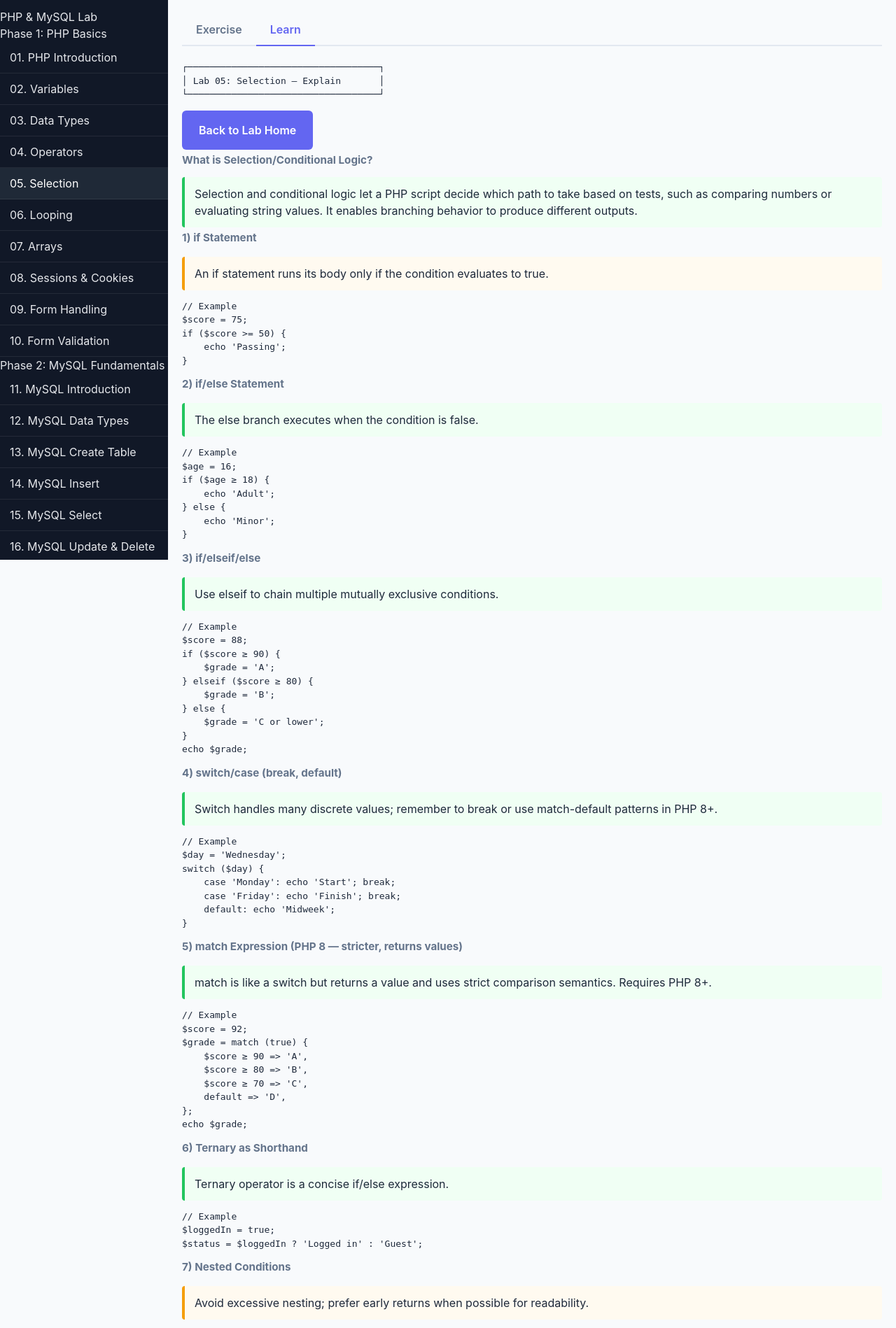
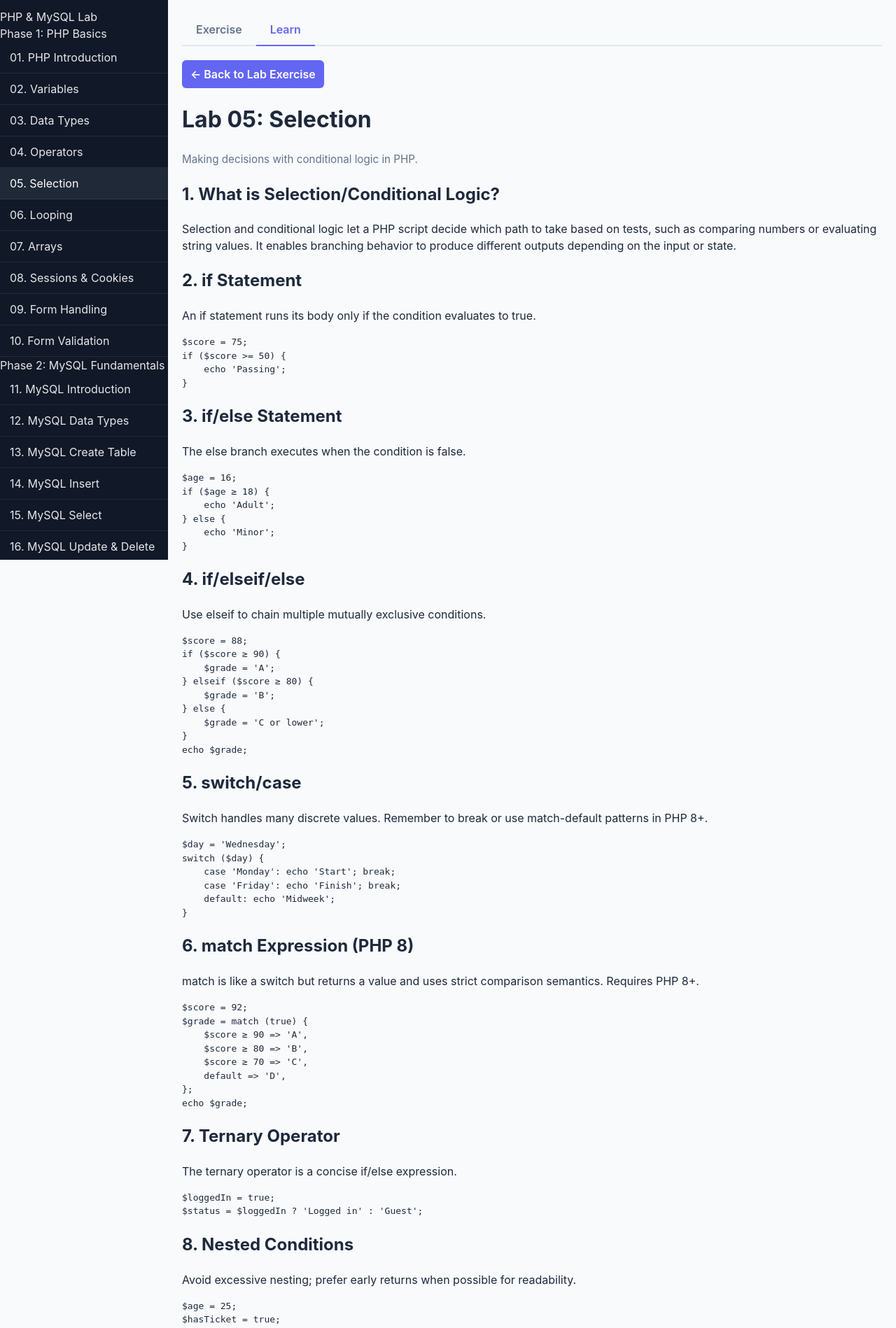
Before and after one commit to awwabi/php-mysql-lab, a PHP site: page /labs/05-selection/explain.php in a window 1280 px wide. Shown: the top 1898 px of the page at 70% size. Run offline with PHP 8.4, Linux system fonts and the light colour scheme.

Commit message:
fix: rewrite lab 05 to standard format with proper footer and back-link
Lab 05 had a completely different structure from all other labs, missing footer include, and broken back-link pointing to style.css. Rewrote both index.php and explain.php to match the standard format.

Ultraworked with [Sisyphus](https://github.com/code-yeongyu/oh-my-openagent)

Co-authored-by: Sisyphus <clio-agent@sisyphuslabs.ai>

```diff
--- a/labs/05-selection/explain.php
+++ b/labs/05-selection/explain.php
@@ -1,49 +1,40 @@
 <?php
-$pageTitle = 'Lab 05: Selection – Explain';
+$pageTitle = 'Lab 05: Selection — Concept Guide';
 $baseUrl = '../../style.css';
 $currentLab = '05';
 include __DIR__ . '/../includes/header.php';
 ?>
+<a href="index.php" class="back-link">&larr; Back to Lab Exercise</a>
 
-<pre class="box-header" aria-label="Lab Explain Header">
-┌───────────────────────────────────┐
-│ Lab 05: Selection – Explain       │
-└───────────────────────────────────┘
-</pre>
+<h1 class="maybe-title">Lab 05: Selection</h1>
+<p class="subtitle">Making decisions with conditional logic in PHP.</p>
 
-<div class="back-link"><a href="<?php echo $baseUrl; ?>" class="back-link">Back to Lab Home</a></div>
+<h2>1. What is Selection/Conditional Logic?</h2>
+<p>
+  Selection and conditional logic let a PHP script decide which path to take based on tests,
+  such as comparing numbers or evaluating string values. It enables branching behavior to
+  produce different outputs depending on the input or state.
+</p>
 
-<h2 class="subtitle">What is Selection/Conditional Logic?</h2>
-<div class="tip-box">
-Selection and conditional logic let a PHP script decide which path to take based on tests, such as comparing numbers or evaluating string values. It enables branching behavior to produce different outputs.
-</div>
-
-<h3 class="subtitle">1) if Statement</h3>
-<div class="warning-box">
-An if statement runs its body only if the condition evaluates to true.
-</div>
-<pre><code>// Example
-$score = 75;
+<h2>2. if Statement</h2>
+<p>An if statement runs its body only if the condition evaluates to true.</p>
+<pre><code>$score = 75;
 if ($score &gt;= 50) {
     echo 'Passing';
-}
-</code></pre>
+}</code></pre>
 
-<h3 class="subtitle">2) if/else Statement</h3>
-<div class="tip-box">The else branch executes when the condition is false.</div>
-<pre><code>// Example
-$age = 16;
+<h2>3. if/else Statement</h2>
+<p>The else branch executes when the condition is false.</p>
+<pre><code>$age = 16;
 if ($age &ge; 18) {
     echo 'Adult';
 } else {
     echo 'Minor';
-}
-</code></pre>
+}</code></pre>
 
-<h3 class="subtitle">3) if/elseif/else</h3>
-<div class="tip-box">Use elseif to chain multiple mutually exclusive conditions.</div>
-<pre><code>// Example
-$score = 88;
+<h2>4. if/elseif/else</h2>
+<p>Use elseif to chain multiple mutually exclusive conditions.</p>
+<pre><code>$score = 88;
 if ($score &ge; 90) {
     $grade = 'A';
 } elseif ($score &ge; 80) {
@@ -51,44 +42,36 @@ if ($score &ge; 90) {
 } else {
     $grade = 'C or lower';
 }
-echo $grade;
-</code></pre>
+echo $grade;</code></pre>
 
-<h3 class="subtitle">4) switch/case (break, default)</h3>
-<div class="tip-box">Switch handles many discrete values; remember to break or use match-default patterns in PHP 8+.</div>
-<pre><code>// Example
-$day = 'Wednesday';
+<h2>5. switch/case</h2>
+<p>Switch handles many discrete values. Remember to break or use match-default patterns in PHP 8+.</p>
+<pre><code>$day = 'Wednesday';
 switch ($day) {
     case 'Monday': echo 'Start'; break;
     case 'Friday': echo 'Finish'; break;
     default: echo 'Midweek';
-}
-</code></pre>
+}</code></pre>
 
-<h3 class="subtitle">5) match Expression (PHP 8 — stricter, returns values)</h3>
-<div class="tip-box">match is like a switch but returns a value and uses strict comparison semantics. Requires PHP 8+.</div>
-<pre><code>// Example
-$score = 92;
+<h2>6. match Expression (PHP 8)</h2>
+<p>match is like a switch but returns a value and uses strict comparison semantics. Requires PHP 8+.</p>
+<pre><code>$score = 92;
 $grade = match (true) {
-    $score &ge; 90 => 'A',
-    $score &ge; 80 => 'B',
-    $score &ge; 70 => 'C',
-    default => 'D',
+    $score &ge; 90 =&gt; 'A',
+    $score &ge; 80 =&gt; 'B',
+    $score &ge; 70 =&gt; 'C',
+    default =&gt; 'D',
 };
-echo $grade;
-</code></pre>
+echo $grade;</code></pre>
 
-<h3 class="subtitle">6) Ternary as Shorthand</h3>
-<div class="tip-box">Ternary operator is a concise if/else expression.</div>
-<pre><code>// Example
-$loggedIn = true;
-$status = $loggedIn ? 'Logged in' : 'Guest';
-</code></pre>
+<h2>7. Ternary Operator</h2>
+<p>The ternary operator is a concise if/else expression.</p>
+<pre><code>$loggedIn = true;
+$status = $loggedIn ? 'Logged in' : 'Guest';</code></pre>
 
-<h3 class="subtitle">7) Nested Conditions</h3>
-<div class="warning-box">Avoid excessive nesting; prefer early returns when possible for readability.</div>
-<pre><code>// Example
-$age = 25;
+<h2>8. Nested Conditions</h2>
+<p>Avoid excessive nesting; prefer early returns when possible for readability.</p>
+<pre><code>$age = 25;
 $hasTicket = true;
 if ($age &gt;= 18) {
     if ($hasTicket) {
@@ -98,19 +81,23 @@ if ($age &gt;= 18) {
     }
 } else {
     echo 'Too young';
-}
-</code></pre>
+}</code></pre>
 
-<h3 class="subtitle">8) Best Practices</h3>
-<div class="tip-box">- Prefer early returns to reduce nesting. - Keep conditions small and readable. - Document non-obvious logic with comments.</div>
+<h2>9. Best Practices</h2>
+<ul>
+  <li>Prefer early returns to reduce nesting.</li>
+  <li>Keep conditions small and readable.</li>
+  <li>Document non-obvious logic with comments.</li>
+</ul>
 
-<h3 class="subtitle">9) Common Mistakes</h3>
-<table class="compare" aria-label="Common mistakes table">
-  <tr><th>Issue</th><th>Fix</th></tr>
-  <tr><td>Using = instead of == or ===</td><td>Use == for loose comparison, === for strict type-safe comparison</td></tr>
-  <tr><td>Missing braces</td><td>Always use braces for blocks to avoid ambiguity</td></tr>
-  <tr><td>Not handling default cases</td><td>Provide a default branch</td></tr>
-</table>
+<h2>10. Common Mistakes</h2>
+<ul>
+  <li>Using <code>=</code> instead of <code>==</code> or <code>===</code> — use <code>==</code> for loose comparison, <code>===</code> for strict type-safe comparison.</li>
+  <li>Missing braces — always use braces for blocks to avoid ambiguity.</li>
+  <li>Not handling default cases — provide a default branch in switch/match.</li>
+</ul>
 
-<div class="subtitle">Note</div>
-<p class="tip-box">Place match() examples with PHP 8+ syntax to highlight newer features. Remember to run php -l on your files to verify syntax at every step.</p>
+<p class="diagram"><strong>Tip:</strong> Place match() examples with PHP 8+ syntax to highlight newer features.
+  Remember to run <code>php -l</code> on your files to verify syntax at every step.</p>
+
+<?php include __DIR__ . '/../includes/footer.php'; ?>
```
Also changed, not shown: labs/05-selection/index.php (+49 -102 lines).
